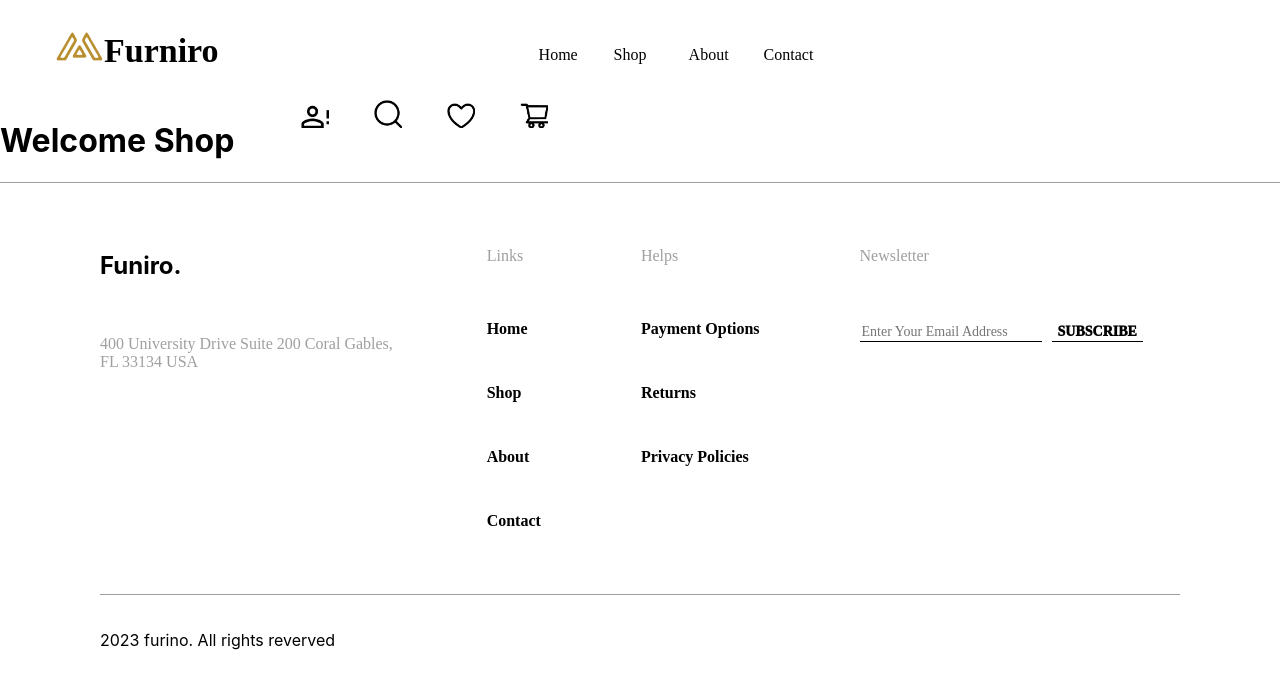
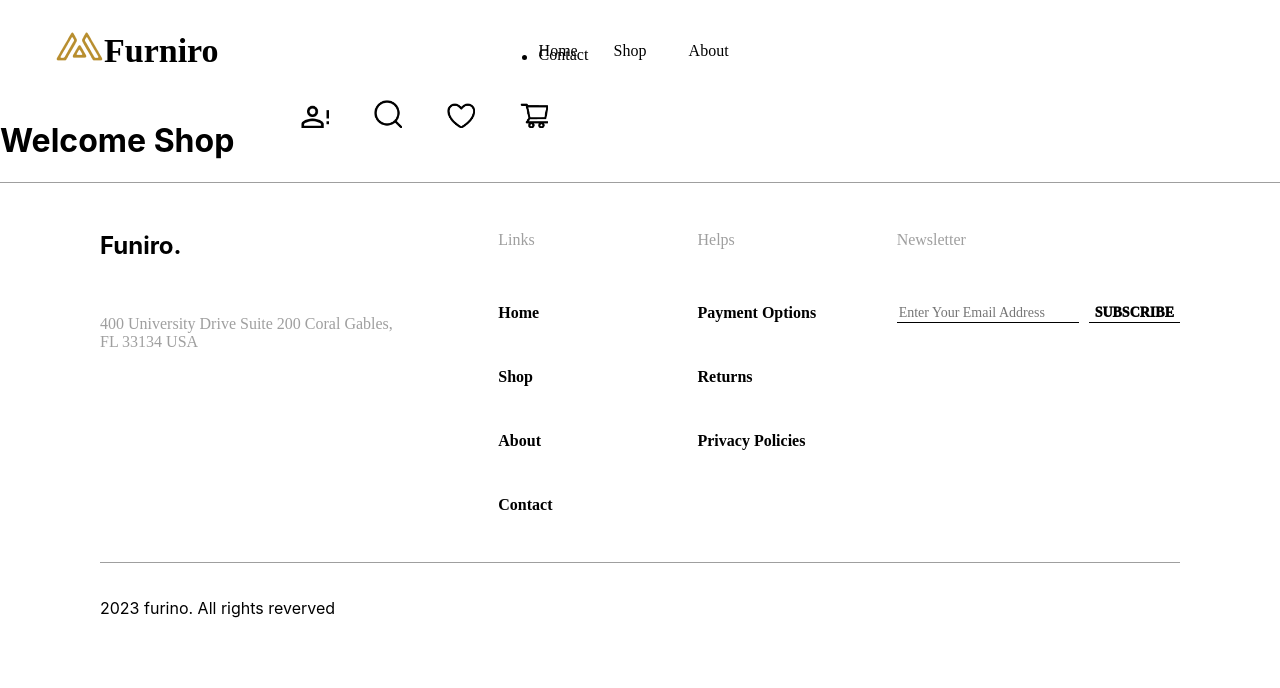
Before and after one commit to etneMr/ecommerce, a React (Create React App) app: page /shop in a window 1280 px wide. Shown: the top 688 px of the page. Built offline with nearby package versions, Linux system fonts and the light colour scheme.

Commit message:
ECO-Footer update flex

```diff
--- a/src/presentation/components/ProductCard/ProductCard.css
+++ b/src/presentation/components/ProductCard/ProductCard.css
@@ -83,14 +83,18 @@
 #product-hover {
     position: absolute;
     top: 0;
+    margin: auto;
     width: 100%;
     height: 100%;
-    align-content: center;
+    /* align-content: center; */
     background-color: rgba(58, 58, 58, .7);
+    display: flex;
+    flex-flow: wrap column;
 
-    display: block;
+    /* display: block; */
     /* align-self: center; */
     justify-content: center;
+    align-items: stretch;
     /* opacity: unset; */
     /* background: var(--color-gray-1, #3A3A3A); */
 
@@ -109,10 +113,11 @@
 }
 
 #product-hover .product-add {
-    display: flex;
     background-color: var(--color-white, #FFF);
-    justify-content: center;
     padding: 12px 52px;
+    align-self: center;
+    width: fit-content;
+    margin-bottom: 24px;
 }
 
 #product-hover .product-action {
--- a/src/presentation/components/common/Footer/Footer.css
+++ b/src/presentation/components/common/Footer/Footer.css
@@ -24,12 +24,15 @@ footer {
 }
 
 .footer-detail {
-    flex-basis: 33.33%;
+    flex: 2;
 }
 
-.link {
-    display: inline;
-    flex-basis: 66.66%;
+.field{
+    flex: 1;
+}
+
+.email-field{
+
 }
 
 .address {
@@ -61,7 +64,8 @@ footer {
 
 .email-container {
     margin-top: 55px;
-    display: block;
+    display: flex;
+    flex-wrap: wrap;
 }
 
 .option {
@@ -98,8 +102,3 @@ footer {
     border: none;
     border-bottom: 1px solid #000;
 }
-
-ul li {
-    display: inline-block;
-    vertical-align: top
-}
--- a/src/presentation/components/common/Footer/Footer.jsx
+++ b/src/presentation/components/common/Footer/Footer.jsx
@@ -7,20 +7,18 @@ export function Footer() {
             <div className="footer">
                 <div className="contact">
                     <div className="footer-detail">
-                        <h2>Funiro.</h2>
+                        <h2 style={{ margin: 0 }}>Funiro.</h2>
                         <div className="address">400 University Drive Suite 200 Coral Gables,<br /> FL 33134 USA</div>
                     </div>
-                    <ul className="link">
-                        <li className="field" style={{ marginRight: "100px" }}>
-                            <InfoField title="Links" children={<LinkOptions />} />
-                        </li>
-                        <li className="field" style={{ marginRight: "100px" }}>
-                            <InfoField title="Helps" children={<HelpOptions />} />
-                        </li>
-                        <li className="field">
-                            <InfoField title="Newsletter" children={<EmailField />} />
-                        </li>
-                    </ul>
+                    <div className="field">
+                        <InfoField title="Links" children={<LinkOptions />} />
+                    </div>
+                    <div className="field">
+                        <InfoField title="Helps" children={<HelpOptions />} />
+                    </div>
+                    <div className="email-field">
+                        <InfoField title="Newsletter" children={<EmailField />} />
+                    </div>
 
                 </div>
                 <div className="article">2023 furino. All rights reverved</div>
```
